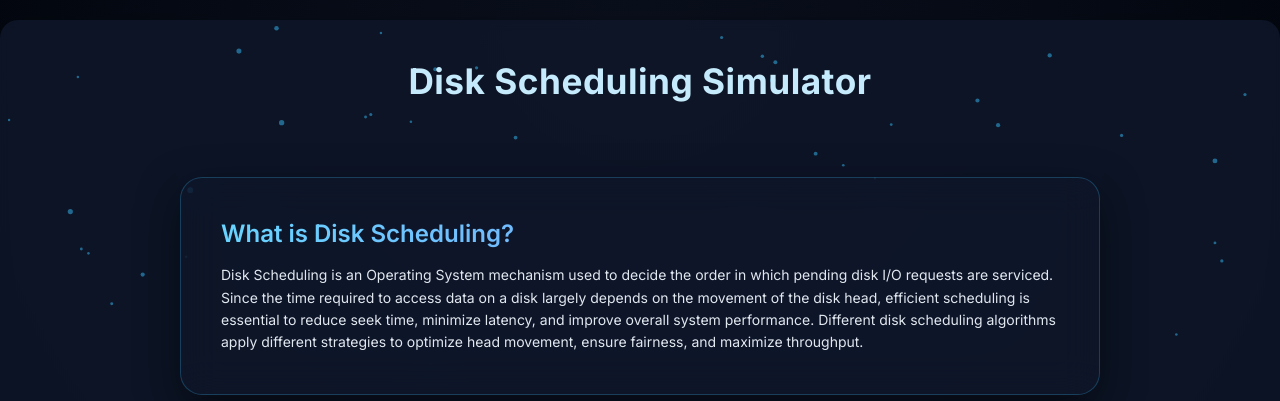
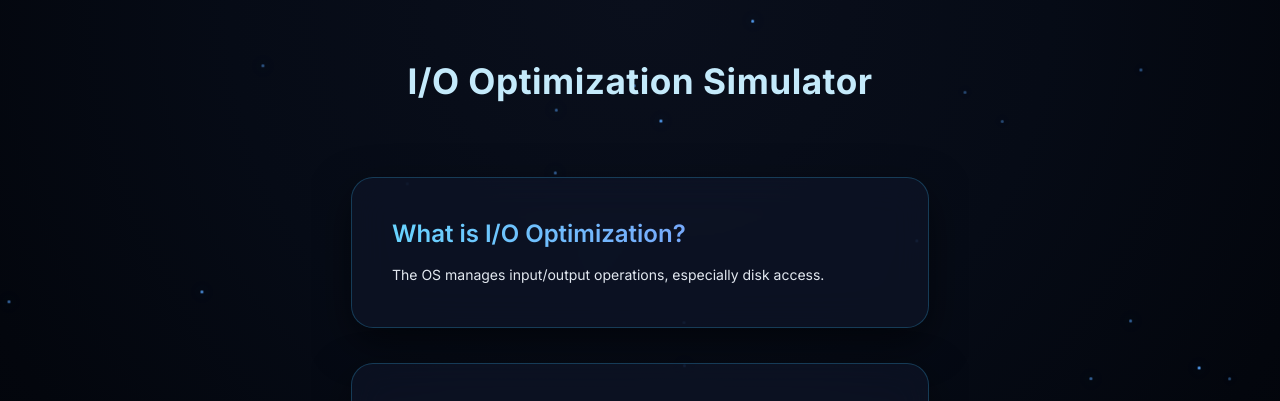
Before and after one commit to riyanaik8790-lang/Os_Algorithm_Simulator, a plain HTML site: page disk.html in a window 1280 px wide. Shown: the top 401 px of the page. Drawn offline with Linux system fonts and the light colour scheme.

```diff
--- a/disk.html
+++ b/disk.html
@@ -2,7 +2,7 @@
 <html lang="en">
 <head>
 <meta charset="UTF-8">
-<title>Disk Scheduling Simulator</title>
+<title>I/O Optimization Simulator</title>
 <link href="https://fonts.googleapis.com/css2?family=Inter:wght@400;600;700&display=swap" rel="stylesheet">
 <style>
 
@@ -38,19 +38,42 @@
   position:relative;
 }
 
-#particles{
+/* ===== NEW ANIMATED BACKGROUND ===== */
+.animated-bg {
+  position: relative;
+  min-height: 100vh;
+  overflow: hidden;
+}
+
+/* glowing particles */
+.particle {
   position: fixed;
-  top: 0;
-  left: 0;
-  width: 100%;
-  height: 100%;
-  z-index: 0;
-  display: block;
+  width: 3px;
+  height: 3px;
+  background: rgba(88,166,255,1);
+  border-radius: 50%;
+  box-shadow: 0 0 18px rgba(88,166,255,1);
+  animation: roam linear infinite;
+  z-index: 1;
+  opacity: 0.6;
+}
+
+@keyframes roam {
+  0% { transform: translate(0, 0); opacity: 0; }
+  50% { opacity: 1; }
+  100% {
+    transform: translate(
+      calc(-200px + 400px * var(--x)),
+      calc(-200px + 400px * var(--y))
+    );
+    opacity: 0;
+  }
 }
 
 .container{
   width:100%;
   max-width:1000px;
+  margin: 0 auto;   /* centers horizontally */
   display:flex;
   flex-direction:column;
   gap:35px;
@@ -252,22 +275,15 @@
 </style>
 </head>
 <body>
-<canvas id="particles"></canvas>
+<div class="animated-bg" id="bg">
 
 <div class="container">
- <h1>Disk Scheduling Simulator</h1>
+ <h1>I/O Optimization Simulator</h1>
 
 <div class="info-box">
-<h2 class="info-title">What is Disk Scheduling?</h2>
+<h2 class="info-title">What is I/O Optimization?</h2>
 
-Disk Scheduling is an Operating System mechanism used to decide the order
-in which pending disk I/O requests are serviced. Since the time required
-to access data on a disk largely depends on the movement of the disk head,
-efficient scheduling is essential to reduce seek time, minimize latency,
-and improve overall system performance.
-
-Different disk scheduling algorithms apply different strategies to optimize
-head movement, ensure fairness, and maximize throughput.
+The OS manages input/output operations, especially disk access.
 </div>
 
 <div class="how-to-use">
@@ -310,8 +326,8 @@
   </div>
 
 <div class="button-group">
-  <button class="run-btn" onclick="run()">Run Simulation</button>
-  <button class="restart-btn" onclick="location.reload()">Restart</button>
+  <button class="run-btn" onclick="run()">Start Simulation</button>
+  <button class="restart-btn" onclick="location.reload()">Clear Simulation</button>
   <button class="example-btn" onclick="loadExample()">Load Example</button>
 </div>
 
@@ -340,8 +356,8 @@
 </table>
 
 <div class="result" id="complexity" style="display:none;"></div>
-
-
+</div>
+</div>
 <script>
 // ================= DISK ALGO WITH SEEK SEQUENCE =================
 function fcfs(q,h){
@@ -700,65 +716,23 @@
 
 }
 
-const canvasParticles = document.getElementById("particles");
-const ctxParticles = canvasParticles.getContext("2d");
+/* ===== FLOATING PARTICLES (MATCHING MEMORY SIMULATOR) ===== */
+const bg = document.getElementById("bg");
 
-function resizeCanvas() {
-  canvasParticles.width = document.documentElement.clientWidth;
-  canvasParticles.height = document.documentElement.clientHeight;
+for (let i = 0; i < 40; i++) {
+  const p = document.createElement("div");
+  p.className = "particle";
+
+  p.style.top = Math.random() * 100 + "vh";
+  p.style.left = Math.random() * 100 + "vw";
+
+  p.style.setProperty("--x", Math.random());
+  p.style.setProperty("--y", Math.random());
+
+  p.style.animationDuration = 10 + Math.random() * 20 + "s";
+
+  bg.appendChild(p);
 }
-
-resizeCanvas();
-window.addEventListener("resize", resizeCanvas);
-
-let particlesArray = [];
-const numberOfParticles = 100;
-
-class Particle {
-  constructor() {
-    this.x = Math.random() * canvasParticles.width;
-    this.y = Math.random() * canvasParticles.height;
-    this.size = Math.random() * 2 + 1;
-    this.speedX = (Math.random() - 0.5) * 0.5;
-    this.speedY = (Math.random() - 0.5) * 0.5;
-  }
-
-  update() {
-    this.x += this.speedX;
-    this.y += this.speedY;
-
-    if (this.x < 0 || this.x > canvasParticles.width)
-      this.speedX *= -1;
-    if (this.y < 0 || this.y > canvasParticles.height)
-      this.speedY *= -1;
-  }
-
-  draw() {
-    ctxParticles.fillStyle = "rgba(56,189,248,0.5)";
-    ctxParticles.beginPath();
-    ctxParticles.arc(this.x, this.y, this.size, 0, Math.PI * 2);
-    ctxParticles.fill();
-  }
-}
-
-function initParticles() {
-  particlesArray = [];
-  for (let i = 0; i < numberOfParticles; i++) {
-    particlesArray.push(new Particle());
-  }
-}
-
-function animateParticles() {
-  ctxParticles.clearRect(0, 0, canvasParticles.width, canvasParticles.height);
-  particlesArray.forEach(p => {
-    p.update();
-    p.draw();
-  });
-  requestAnimationFrame(animateParticles);
-}
-
-initParticles();
-animateParticles();
 
 </script>
 
```
Also changed, not shown: cpu.html (+10 -12 lines), index.html (+3 -3 lines), page.html (+9 -11 lines).
